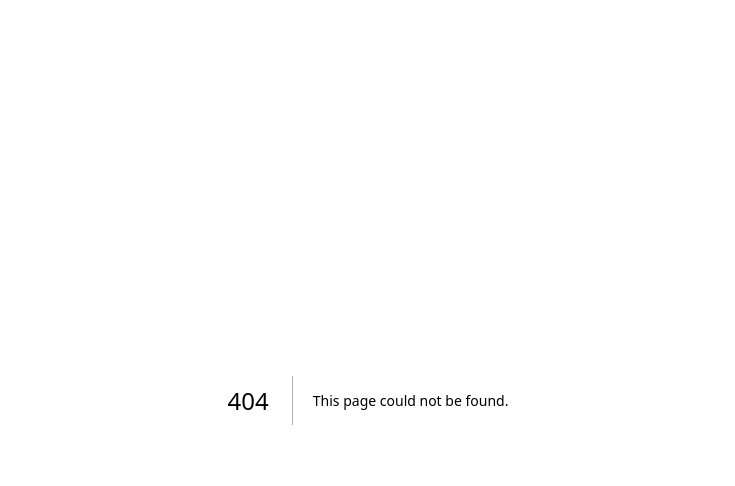
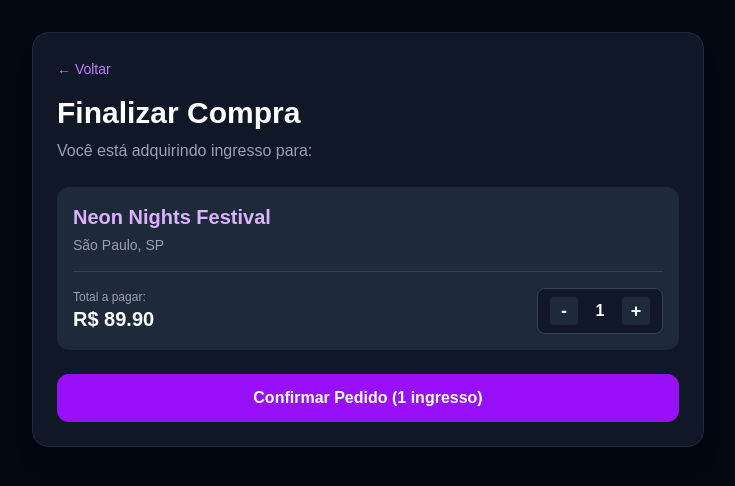
Before and after one commit to Rcorrea07/E-Commerce-Ingressos-para-Eventos-Locais-, a Next.js app in the folder frontend/: page /checkout in a window 1280 px wide. Before the commit this address had no page. Shown: the top 486 px of the page, without its empty margins (272-1007 px from the left). Built offline with nearby package versions, Linux system fonts and the light colour scheme.

Commit message:
feat: cria checkout temporario

```diff
--- /dev/null
+++ b/frontend/src/app/checkout/page.tsx
@@ -0,0 +1,165 @@
+"use client";
+
+import { useState, useEffect } from "react";
+import { useSearchParams } from "next/navigation";
+import { events } from "@/mocks/events";
+import Link from "next/link";
+import React from "react";
+
+export default function Checkout() {
+  const searchParams = useSearchParams();
+  const [quantity, setQuantity] = useState(1);
+  const [deadline, setDeadline] = useState<string | null>(null);
+  const [minutes, setMinutes] = useState(15);
+  const [seconds, setSeconds] = useState(0);
+
+  const eventId = searchParams.get("id") || "1";
+  const event = events.find((item) => String(item.id) === String(eventId));
+
+  const handleCancelReservation = () => {
+    setDeadline(null);
+    setMinutes(15);
+    setSeconds(0);
+  };
+
+  const getTime = (targetDeadline: string) => {
+    const time = Date.parse(targetDeadline) - Date.now();
+
+    if (time <= 0) {
+      handleCancelReservation();
+    } else {
+      setMinutes(Math.floor((time / 1000 / 60) % 60));
+      setSeconds(Math.floor((time / 1000) % 60));
+    }
+  };
+
+  useEffect(() => {
+    if (deadline) {
+      const interval = setInterval(() => getTime(deadline), 1000);
+      return () => clearInterval(interval);
+    }
+  }, [deadline]);
+
+  if (!event) {
+    return (
+      <div className="min-h-screen bg-gray-950 text-white flex flex-col items-center justify-center gap-4">
+        <h1 className="text-2xl font-bold">Evento não encontrado!</h1>
+        <Link href="/" className="text-purple-400 hover:underline">
+          ← Voltar para os eventos
+        </Link>
+      </div>
+    );
+  }
+
+  const handleIncrease = () => setQuantity((prev) => prev + 1);
+  const handleDecrease = () => setQuantity((prev) => (prev > 1 ? prev - 1 : 1));
+
+  const handleStartCheckout = () => {
+    const newDeadline = new Date(Date.now() + 15 * 60 * 1000).toString();
+    setDeadline(newDeadline);
+  };
+
+  const handleConfirmReservation = () => {
+  };
+
+  const totalPrice = event.price * quantity;
+  const formattedTotalPrice = event.price === 0 ? "Gratuito" : `R$ ${totalPrice.toFixed(2)}`;
+
+  const totalSecondsLeft = minutes * 60 + seconds;
+  const progressPercentage = (totalSecondsLeft / (15 * 60)) * 100;
+
+  return (
+    <div className="min-h-screen bg-gray-950 text-white p-8">
+      <div className="max-w-2xl mx-auto bg-gray-900 p-6 rounded-2xl border border-gray-800 shadow-xl">
+        <Link href="/" className="text-sm text-purple-400 hover:underline mb-4 inline-block">
+          ← Voltar
+        </Link>
+
+        <h1 className="text-3xl font-bold mb-2">Finalizar Compra</h1>
+        <p className="text-gray-400 mb-6">Você está adquirindo ingresso para:</p>
+
+        {deadline && (
+          <div className="bg-purple-950/40 border border-purple-800/50 p-4 rounded-xl mb-6">
+            <div className="flex justify-between items-center mb-2">
+              <span className="text-sm text-purple-200 font-medium">
+                Reserva temporária criada! Tempo restante:
+              </span>
+
+              <span className="font-mono text-lg font-bold text-purple-400">
+                {minutes < 10 ? "0" + minutes : minutes}:
+                {seconds < 10 ? "0" + seconds : seconds}
+              </span>
+            </div>
+
+            <div className="w-full bg-gray-800 h-2.5 rounded-full overflow-hidden">
+              <div
+                className="bg-purple-500 h-full transition-all duration-1000 ease-linear"
+                style={{ width: `${progressPercentage}%` }}
+              />
+            </div>
+          </div>
+        )}
+
+        <div className="bg-gray-800 p-4 rounded-xl mb-6">
+          <h2 className="text-xl font-semibold text-purple-300">{event.name}</h2>
+          <p className="text-sm text-gray-400 mt-1 mb-4"> {event.location}</p>
+
+        <div className="flex flex-col sm:flex-row sm:items-center justify-between gap-4 border-t border-gray-700 pt-4 mt-2">
+            <div>
+              <p className="text-xs text-gray-400">Total a pagar:</p>
+              <p className="text-xl font-bold text-white">
+                {formattedTotalPrice}
+              </p>
+            </div>
+
+            <div className="flex items-center justify-between sm:justify-center gap-3 bg-gray-900 px-3 py-2 rounded-lg border border-gray-700">
+              <button
+                onClick={handleDecrease}
+                className="w-7 h-7 rounded bg-gray-800 hover:bg-gray-700 flex items-center justify-center text-lg font-bold transition cursor-pointer transition-transform duration-100 active:scale-90"
+                aria-label="Diminuir quantidade"
+              >
+                -
+              </button>
+
+              <span className="font-semibold text-base min-w-[20px] text-center">
+                {quantity}
+              </span>
+
+              <button
+                onClick={handleIncrease}
+                className="w-7 h-7 rounded bg-gray-800 hover:bg-gray-700 flex items-center justify-center text-lg font-bold transition cursor-pointer transition-transform duration-100 active:scale-90"
+                aria-label="Aumentar quantidade"
+              >
+                +
+              </button>
+            </div>
+          </div>
+        </div>
+
+        {!deadline ? (
+          <button
+            onClick={handleStartCheckout}
+            className="w-full bg-purple-600 hover:bg-purple-500 font-bold py-3 rounded-xl transition cursor-pointer transition-transform duration-100 active:scale-90"
+          >
+            Confirmar Pedido ({quantity} {quantity === 1 ? "ingresso" : "ingressos"})
+          </button>
+        ) : (
+          <div className="flex gap-4">
+            <button
+              onClick={handleCancelReservation}
+              className="flex-1 bg-red-600/20 hover:bg-red-600/30 text-red-300 border border-red-500/30 font-bold py-3 rounded-xl transition cursor-pointer transition-transform duration-100 active:scale-90"
+            >
+              Cancelar Reserva
+            </button>
+            <button
+              onClick={handleConfirmReservation}
+              className="flex-1 bg-purple-600 hover:bg-purple-500 text-white font-bold py-3 rounded-xl transition cursor-pointer transition-transform duration-100 active:scale-90"
+            >
+              Confirmar Reserva
+            </button>
+          </div>
+        )}
+      </div>
+    </div>
+  );
+}
--- a/frontend/src/app/page.tsx
+++ b/frontend/src/app/page.tsx
@@ -5,7 +5,7 @@ import { events } from "@/mocks/events";
 export default function Home() {
   return (
     <main>
-      <Hero />
+      <Hero/>
       <section className="bg-gray-950 py-12 sm:py-16">
         <div className="max-w-7xl mx-auto px-4">
           <h2 className="text-2xl sm:text-3xl font-bold text-white mb-8 flex items-center gap-2">
--- a/frontend/src/components/events/Eventcard.tsx
+++ b/frontend/src/components/events/Eventcard.tsx
@@ -1,3 +1,4 @@
+import Link from "next/link";
 import Image from "next/image";
 import { Event } from "@/mocks/events";
 
@@ -42,9 +43,12 @@ export function EventCard({ event }: EventCardProps) {
         </p>
         <div className="mt-3 flex items-center justify-between">
           <span className="text-lg font-bold text-purple-400">{formattedPrice}</span>
-          <button className="text-sm font-medium text-purple-400 hover:text-purple-300 hover:underline transition">
-            Ver evento →
-          </button>
+            <Link
+              href={`/checkout?id=${event.id}`}
+              className="text-sm font-medium text-purple-400 hover:text-purple-300 hover:underline transition"
+            >
+              Ver evento →
+          </Link>
         </div>
       </div>
     </div>
```
